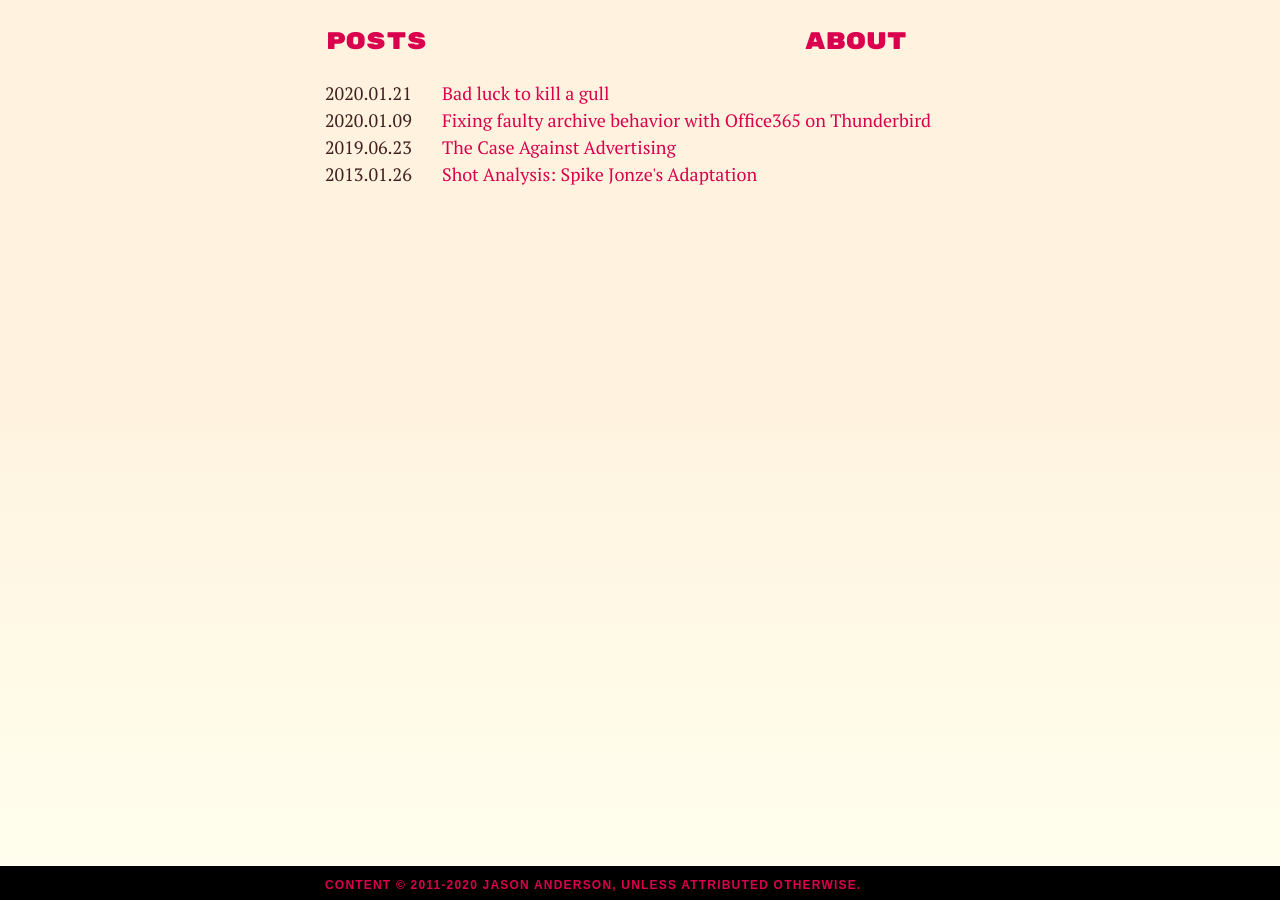
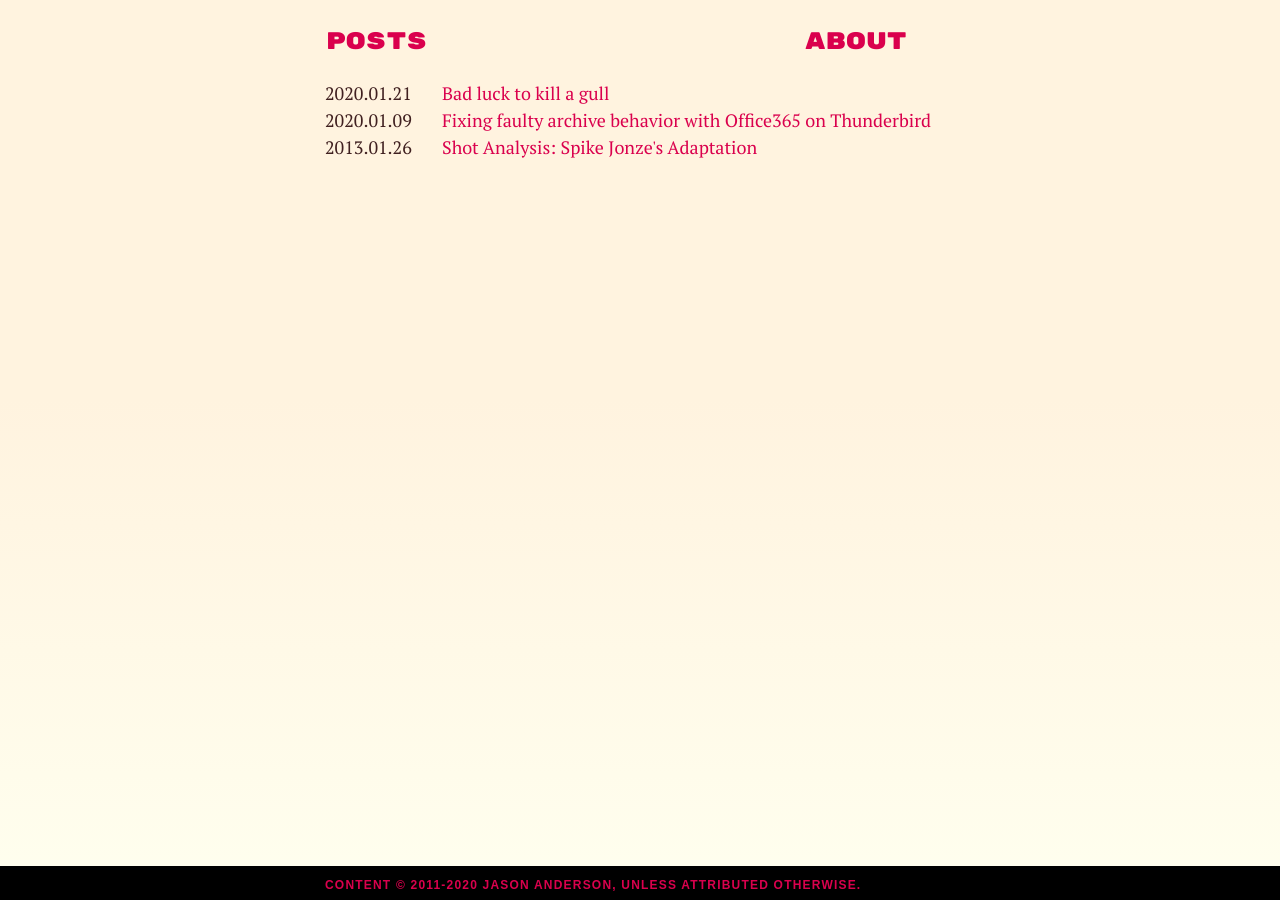
Before and after one commit to diurnalist/diurnal.st, a Jekyll site: the page built from index.html, in a window 1280 px wide. Built offline with Jekyll 4.4.1, drawn with Linux system fonts in a browser that asks for light colours.

Commit message:
Cleanup
- Ensure title set for static pages
- Remove blank post

```diff
--- a/_posts/2019-06-23-the-case-against-advertising.md
+++ /dev/null
@@ -1,4 +0,0 @@
----
-title: The Case Against Advertising
-layout: post
----
--- a/about.html
+++ b/about.html
@@ -1,5 +1,6 @@
 ---
 layout: default
+title: About the author
 ---
 
 <article id="bio">
--- a/cv.html
+++ b/cv.html
@@ -1,5 +1,6 @@
 ---
 layout: default
+title: CV
 ---
 
 <article id="cv" class="post indent">
--- a/index.html
+++ b/index.html
@@ -1,5 +1,6 @@
 ---
 layout: default
+title: Home
 ---
 
 <section>
```
Also changed, not shown: _layouts/default.html (indentation only).
